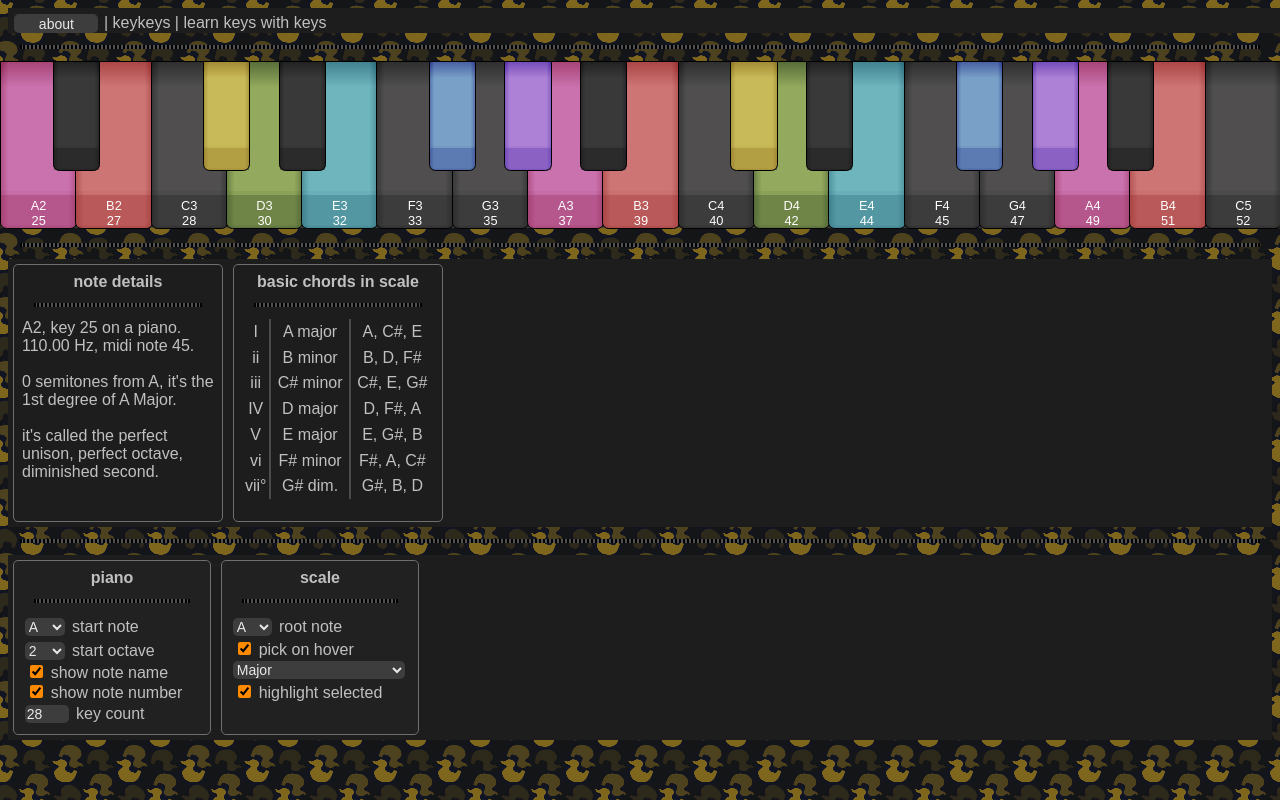
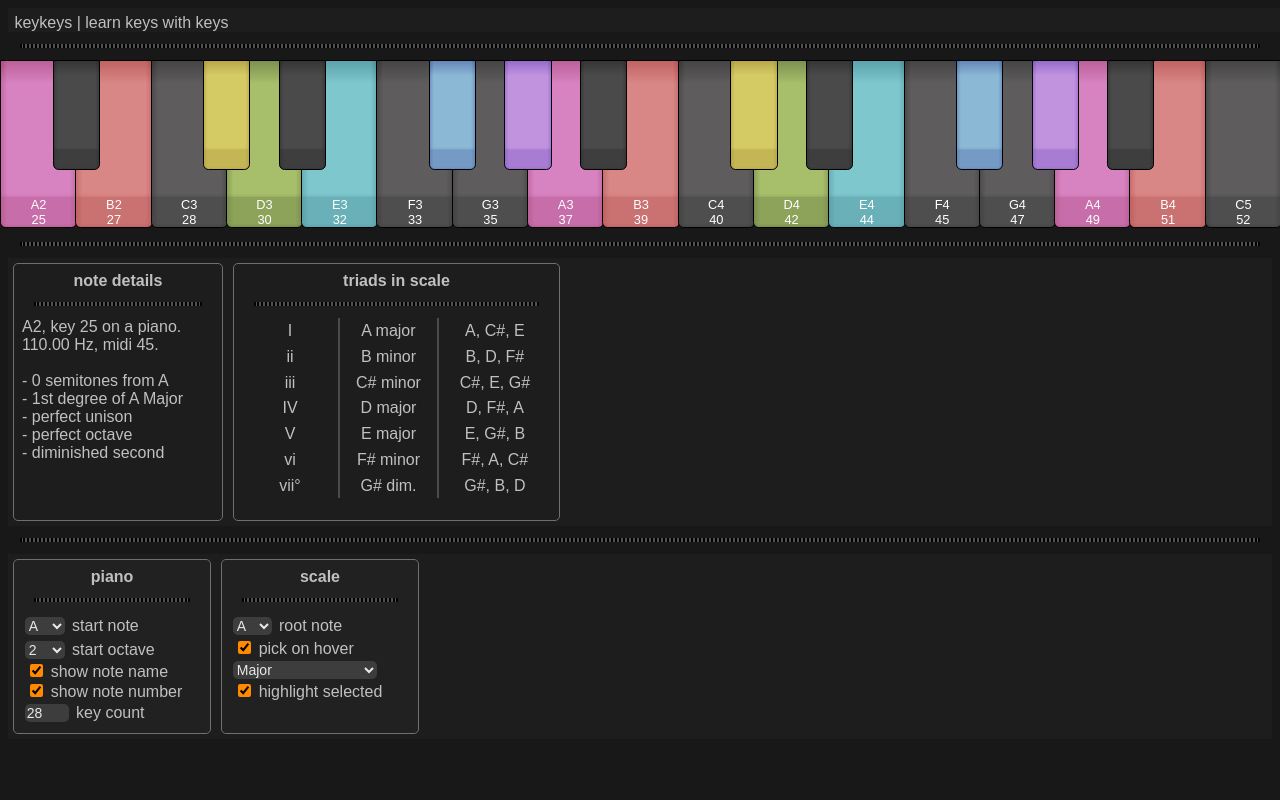
Before and after one commit to junelva/keykeys, a plain HTML site: page index.html in a window 1280 px wide. Drawn offline with Linux system fonts and the light colour scheme.

Commit message:
put together release

```diff
--- a/index.html
+++ b/index.html
@@ -12,8 +12,8 @@
     <script src="src/function.js"></script>
     <script src="src/main.js"></script>
     <div id="header" class="widget-row">
-        <button id="header-button-about" class="header-button">about</button>
-        | keykeys | learn keys with keys
+        <!-- <button id="header-button-about" class="header-button">about</button> -->
+        keykeys | learn keys with keys
     </div>
     <hr>
     <div id="piano" class="piano"></div>
@@ -23,18 +23,18 @@
             <h1>note details</h1>
             <hr>
             <span id="note-name">A2</span>,
-            key <span id="note-number">25</span> on a piano.
+            key <span id="note-number">25</span> on a piano.<br>
             <span id="note-frequency">110.00</span> Hz,
-            midi note <span id="note-midi">45</span>.
+            midi <span id="note-midi">45</span>.
             <br><br>
-            <span id="note-semitone-distance">0</span> semitones from <span id="note-root">A</span>,
-            it's <span id="note-in-scale">the 1st degree of A Major</span>.
-            <br><br>
-            it's called the
-            <span id="note-interval-names">perfect unison, perfect octave, diminished second</span>.
+	    - <span id="note-semitone-distance">0</span> semitones from <span id="note-root">A</span>
+	    <br>
+            - <span id="note-in-scale">1st degree of A Major</span>
+            <br>
+            - <span id="note-interval-names">perfect unison, perfect octave, diminished second</span>
         </div>
         <div class="details box">
-            <h1>basic chords in scale</h1>
+            <h1>triads in scale</h1>
             <hr>
             <table id="chord-table" style="width: 100%">
                 <tr>
--- a/src/data.js
+++ b/src/data.js
@@ -22,14 +22,15 @@ window.keykeys.data = {
     ],
     "scale_intervals": {
         "Major": [0,2,4,5,7,9,11],
-
-        "Natural Minor": [0,2,3,5,7,8,10],
+        "Minor": [0,2,3,5,7,8,10],
+        "Double Harmonic": [0,1,4,5,7,8,11],
+    },
+    "scale_intervals_extra": {
         "Melodic Minor (Asc.)": [0,2,3,5,7,9,11],
         "Melodic Minor (Desc.)": [0,2,3,5,7,8,10],
         "Harmonic Minor": [0,2,3,5,7,8,11],
-    },
-    "scale_intervals_extra": {
-        "Hirajoshi": [0,4,6,7,11],
+
+	"Hirajoshi": [0,4,6,7,11],
         "In": [0,1,5,7,8],
         "Insen": [0,1,5,7,10],
         "Iwato": [0,1,5,6,10],
@@ -114,6 +115,12 @@ function setInputFilter(textbox, inputFilter, errMsg) {
     });
 }
 
+window.keykeys.fun.refreshScaleNoteNames = function() {
+    let root_note = document.getElementById("key-root-note").value;
+    let selected_scale = document.getElementById("key-scale").value;
+    let scale_notes = window.keykeys.fun.getScaleNotes(root_note, window.keykeys.data.scale_intervals[selected_scale]);
+    window.keykeys.data.scale_note_names = scale_notes;
+}
 
 window.keykeys.fun.createSettingsCallbacks = function() {
     // restrict piano key count to integers only
@@ -261,9 +268,9 @@ window.keykeys.fun.createPiano = function(root_note, root_octave, num_notes) {
         piano_key_div.classList.add(note_name_letter_only);
 
         // add empty div of class 'key-gradient' to each piano key div
-        let piano_key_gradient_div = document.createElement("div");
-        piano_key_gradient_div.classList.add("key-gradient");
-        piano_key_div.appendChild(piano_key_gradient_div);
+        // let piano_key_gradient_div = document.createElement("div");
+        // piano_key_gradient_div.classList.add("key-gradient");
+        // piano_key_div.appendChild(piano_key_gradient_div);
 
         // if key-pick-on-hover is checked, set the root note to the hovered note
         piano_key_div.addEventListener("mouseover", function() {
@@ -362,10 +369,3 @@ window.keykeys.fun.generateDataTables = function(midi_start, midi_end) {
     window.keykeys.data.table_name = table_name;
     window.keykeys.data.table_freq = table_freq;
 }
-
-window.keykeys.fun.getNoteAtInterval = function(note_name, interval) {
-    let note_names = window.keykeys.data.note_names;
-    let note_name_index = note_names.indexOf(note_name);
-    let note_name_index_plus_interval = (note_name_index + interval) % 12;
-    return note_names[note_name_index_plus_interval];
-}
--- a/src/function.js
+++ b/src/function.js
@@ -1,6 +1,8 @@
 // keykeys table.js
 
 window.keykeys.fun.refreshHighlight = function() {
+    window.keykeys.fun.refreshScaleNoteNames();
+
     window.keykeys.fun.clearHighlights();
     let highlight_enabled = document.getElementById("key-highlight").checked;
     if (highlight_enabled) {
@@ -11,11 +13,70 @@ window.keykeys.fun.refreshHighlight = function() {
     window.keykeys.fun.updateChordDetails();
 }
 
+window.keykeys.fun.getNoteAtInterval = function(note_name, interval) {
+    // let selected_scale = document.getElementById("key-scale").value;
+    // let selected_scale_length = window.keykeys.data.scale_intervals[selected_scale].length;
+
+    let note_names = window.keykeys.data.note_names;
+    let note_name_index = note_names.indexOf(note_name);
+    let note_name_index_plus_interval = (note_name_index + interval) % 12;
+
+    return note_names[note_name_index_plus_interval];
+}
+
+// get the names of the notes in the scale described by the root note and intervals (from root)
+// each note_letter should be accounted for in the result, without repeating letters.
+// the next note should be the next letter, but flat or sharp if necessary.
+// for example, root note may be "A," "A#", "B", "C", etc - and
+// the intervals may be, for example, [0,2,4,5,7,9,11], or [0,2,3,5,7,8,10].
+window.keykeys.fun.getScaleNotes = function(root_note, intervals) {
+    const all_notes = window.keykeys.data.note_names;
+
+    if (all_notes.indexOf(root_note) === -1) {
+        console.log("getScaleNotes: invalid root note", root_note);
+    }
+
+    let scale_notes = [];
+    for (let interval of intervals) {
+        scale_notes.push(window.keykeys.fun.getNoteAtInterval(root_note, interval));
+    }
+
+    let note_letters = ["A", "B", "C", "D", "E", "F", "G"];
+
+    let previous_note = ".";
+    for (let i = 0; i < scale_notes.length; i++) {
+        let note = scale_notes[i];
+        let letter_index = note_letters.indexOf(note[0]);
+        if (note[0] === previous_note[0]) {
+            scale_notes[i] = note_letters[(letter_index + 1) % note_letters.length] + "b";
+        }
+        previous_note = scale_notes[i];
+    }
+
+    // perform post-processing to fix the root note of the scale; e.g. "A#" -> "Bb"
+    let root_note_index = note_letters.indexOf(root_note[0]);
+    if (root_note[0] === scale_notes[scale_notes.length - 1][0]) {
+        scale_notes[0] = note_letters[(root_note_index + 1) % note_letters.length] + "b";
+    }
+
+    previous_note = ".";
+    for (let i = 0; i < scale_notes.length; i++) {
+        let note = scale_notes[i];
+        let letter_index = note_letters.indexOf(note[0]);
+        if (note[0] === previous_note[0]) {
+            scale_notes[i] = note_letters[(letter_index + 1) % note_letters.length] + "b";
+        }
+        previous_note = scale_notes[i];
+    }
+
+    return scale_notes;
+}
+
 // given a scale name and a degree,
 // return the roman numeral, e.g. "I", "II", "iii", "vii°", etc,
 // and the chord type, e.g. "major", "minor", "diminished", etc,
-// and the chord notes, e.g. "C", "E", "G", etc, and return as an array
-window.keykeys.fun.determineChordAtDegree = function(root_note, scale_name, degree) {
+// and the chord notes, e.g. "C", "E", "G", etc, and return as an object
+window.keykeys.fun.determineChordAtDegree = function(scale_name, degree) {
     let scale_intervals = window.keykeys.data.scale_intervals[scale_name];
     let chord_root_interval = scale_intervals[degree - 1];
     let chord_intervals = [chord_root_interval];
@@ -59,24 +120,33 @@ window.keykeys.fun.determineChordAtDegree = function(root_note, scale_name, degr
         chord_details["chord_type"] = "dim.";
     }
 
-    // determine the chord notes based on the root note and the chord intervals
-    for (let chord_interval of chord_intervals) {
-        chord_details["chord_notes"].push(window.keykeys.fun.getNoteAtInterval(
-            root_note, chord_interval)
-        );
+    // determine the chord note names based on scale_note_names and whether
+    // the note is the root note, second note, or third note of the chord
+    // bear in mind that unlike note_names, which includes all 12 semitones,
+    // scale_note_names only contains as many notes as there are intervals in the scale
+    let scale_note_names = window.keykeys.data.scale_note_names;
+    for (let chord_degree of [0, 2, 4]) {
+        let scale_note_index = (degree - 1 + chord_degree) % scale_note_names.length;
+        chord_details["chord_notes"].push(scale_note_names[scale_note_index]);
     }
+
+    // for (let chord_interval of chord_intervals) {
+    //     chord_details["chord_notes"].push(window.keykeys.fun.getNoteAtInterval(
+    //         root_note, chord_interval)
+    //     );
+    // }
 
     return chord_details;
 }
 
 // update the chord details based on the selected scale
 window.keykeys.fun.updateChordDetails = function() {
-    let root_note = document.getElementById("key-root-note").value;
+    // let root_note = document.getElementById("key-root-note").value;
     let selected_scale = document.getElementById("key-scale").value;
 
     let chords_details_in_scale = [];
     for (let degree = 1; degree <= 7; degree++) {
-        chords_details_in_scale.push(window.keykeys.fun.determineChordAtDegree(root_note, selected_scale, degree));
+        chords_details_in_scale.push(window.keykeys.fun.determineChordAtDegree(selected_scale, degree));
     }
 
     for (let chord_details of chords_details_in_scale) {
@@ -118,12 +188,12 @@ window.keykeys.fun.updateNoteDetails = function(note_name) {
     document.getElementById("note-root").innerHTML = root_note;
 
     if (note_in_scale_degree > 0) {
-        document.getElementById("note-in-scale").innerHTML = "the " + note_in_scale_degree_name + " degree of " + root_note + " " + selected_scale;
+        document.getElementById("note-in-scale").innerHTML = note_in_scale_degree_name + " degree of " + root_note + " " + selected_scale;
     } else {
         document.getElementById("note-in-scale").innerHTML = "not in " + root_note + " " + selected_scale;
     }
 
-    document.getElementById("note-interval-names").innerHTML = note_interval_names.join(", ");
+    document.getElementById("note-interval-names").innerHTML = note_interval_names.join("<br>- ");
 }
 
 window.keykeys.fun.clearHighlights = function() {
@@ -162,30 +232,7 @@ window.keykeys.fun.highlightNotesInScale = function(scale_name) {
     // highlight keys with the class of the note names
     let count = 1;
     for (let scale_note of scale_notes) {
-        let highlight_class = "interval";
-        if (count == 1) {
-            highlight_class = "interval-1";
-        } else if (count == 2) {
-            highlight_class = "interval-2";
-        } else if (count == 3) {
-            highlight_class = "interval-3";
-        } else if (count == 4) {
-            highlight_class = "interval-4";
-        } else if (count == 5) {
-            highlight_class = "interval-5";
-        } else if (count == 6) {
-            highlight_class = "interval-6";
-        } else if (count == 7) {
-            highlight_class = "interval-7";
-        } else if (count == 8) {
-            highlight_class = "interval-8";
-        } else if (count == 9) {
-            highlight_class = "interval-9";
-        } else if (count == 10) {
-            highlight_class = "interval-10";
-        } else if (count == 11) {
-            highlight_class = "interval-11";
-        }
+        let highlight_class = "interval-" + count.toString();
 
         let scale_note_key_elements = document.getElementsByClassName(scale_note);
         for (let element of scale_note_key_elements) {
--- a/src/style.css
+++ b/src/style.css
@@ -1,7 +1,7 @@
 /* simple dark theme for body */
 body {
     background-color: #181818;
-    background-image: url("../img/ducklings.png");
+    /* background-image: url("../img/ducklings.png"); */
     color: #c0c0c0;
     overflow: hidden;
     font-family: sans-serif;
@@ -71,7 +71,7 @@ hr {
 }
 
 .details {
-    width: 12em;
+    min-width: 12em;
     height: 15em;
 }
 
@@ -82,7 +82,14 @@ hr {
 
 .details table tr td {
     text-align: center;
+    padding-left: 1em;
+    padding-right: 1em;
+    min-width: 4em;
     border-right: 2px solid #4b4b4b;
+}
+
+.chord-play {
+    min-width: 5em !important;
 }
 
 .details table tr td:last-child {
@@ -111,15 +118,18 @@ hr {
 
 .key {
     position: absolute;
-    border-radius: 0 0 .4em .4em;
+    border-radius: 0 0 .35em .35em;
+    background-image: url('../img/key.png');
+    background-size: 100% 100%;
+    background-blend-mode: overlay;
 }
 
-.key-gradient {
-    width: 100%;
-    height: 100%;
+/* .key-gradient { */
+/*     width: 100%; */
+/*     height: 100%; */
 
     /* add gradients around the edges of the keys */
-    mix-blend-mode: overlay;
+/*  mix-blend-mode: overlay;
     background-image: linear-gradient(
         to top,    rgba(255, 255, 255, 0.2) 85%, rgba(0, 0, 0, 0.3)
     ), linear-gradient(
@@ -132,8 +142,8 @@ hr {
         to bottom, rgba(255, 255, 255, 0.0) 80%, rgba(0, 0, 0, 0.3) 20%
     ), linear-gradient(
         to bottom, rgba(255, 255, 255, 0.08) 10% 78%, rgba(0, 0, 0, 0.0) 10%
-    );
-}
+    );*/
+/* } */
 
 .key-label {
     position: absolute;
@@ -152,20 +162,21 @@ hr {
 
 /* hover effect for keys */
 .key:hover {
-    background-color: #f18f3a;
+   	color: #000;
+	background-color: #f18f3a;
 }
 
 .natural {
     z-index: 1;
     height: 166px;
-    background-color: #3f3e3e;
+    background-color: #414040;
     border: 1px solid #000;
 }
 
 .sharp {
     z-index: 2;
     height: 108px;
-    background-color: #2d2d2d;
+    background-color: #333333;
     border: 1px solid #000;
 }
 
```
Also changed, not shown: img/key.png (added), img/screenshot.png (added), src/main.js (line endings or trailing spaces), 2 other files.
